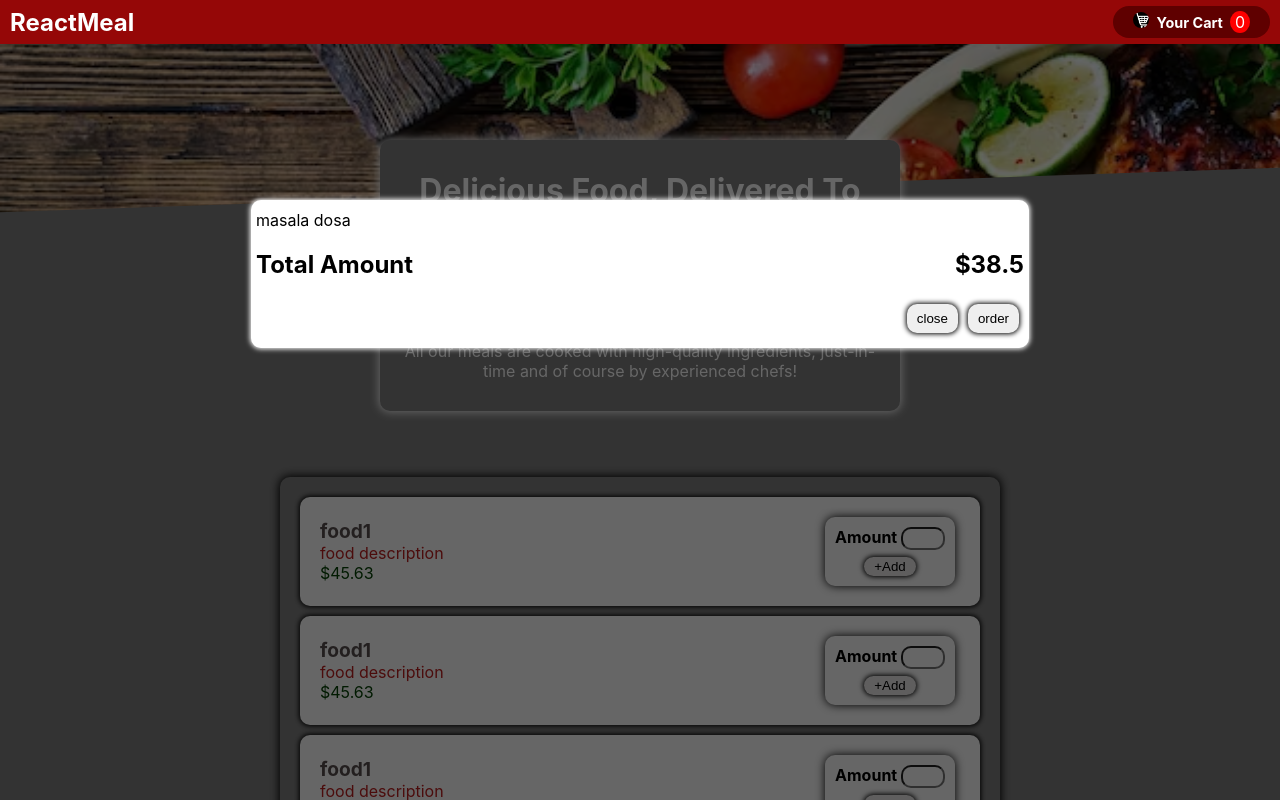
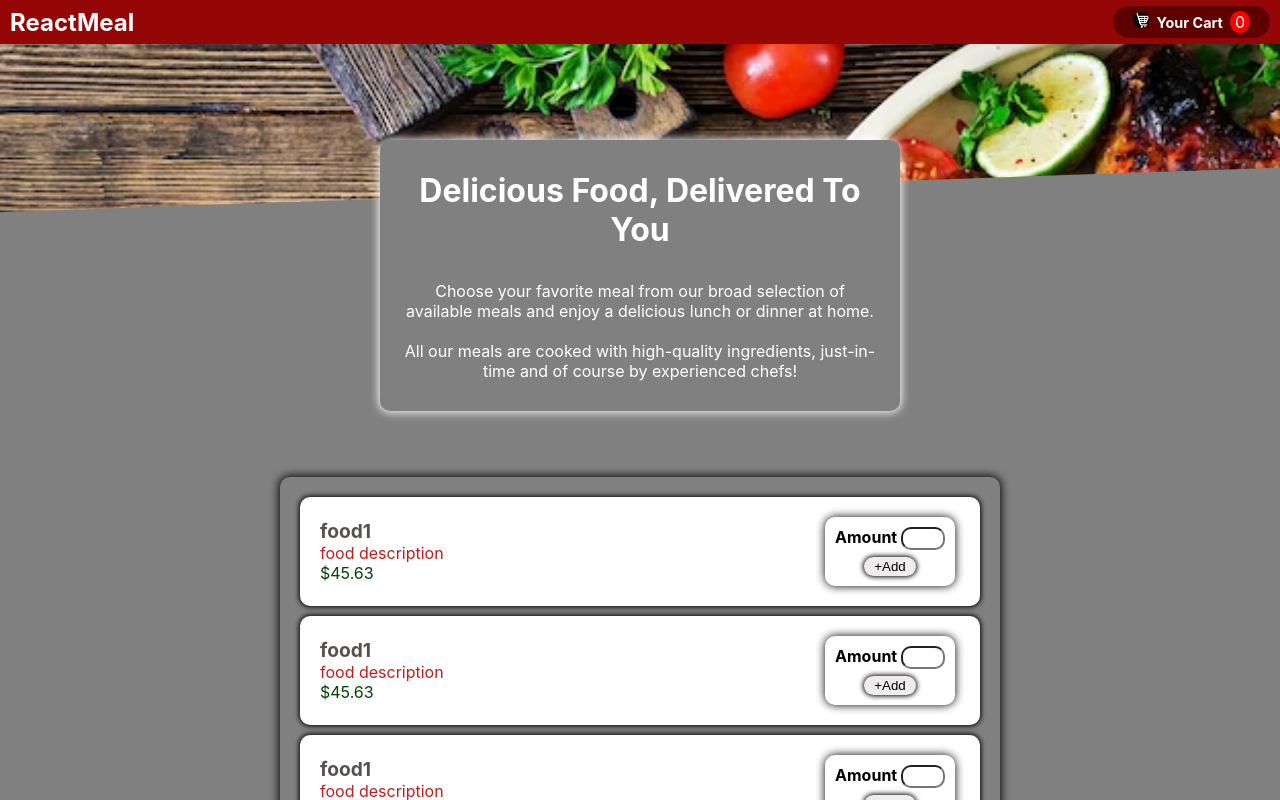
Before and after one commit to i-m-rishabh/my-restaurant-app-react, a React (Create React App) app: page / in a window 1280 px wide. Shown: the top 800 px of the page. Built offline with nearby package versions, Linux system fonts and the light colour scheme.

Commit message:
added cart open and cart close functionality

```diff
--- a/src/App.js
+++ b/src/App.js
@@ -3,13 +3,21 @@ import FoodList from "./components/Meals/FoodList";
 import Summary from "./components/Summary";
 import './App.css';
 import ItemCart from "./components/Cart/ItemCart";
+import { useState } from "react";
 const App = () => {
+  const [isCartOpen, setCartOpen] = useState(false);
+  function handleCardClick(){
+    setCartOpen(true);
+  }
+  function handleCartClose(){
+    setCartOpen(false);
+  }
   return(
     <div className='app'>
-      <Header />
+      <Header onCartOpen={handleCardClick} />
       <Summary />
       <FoodList />
-      <ItemCart />
+      {isCartOpen && <ItemCart onCartClose={handleCartClose} />}
     </div>
   )
 }
--- a/src/components/Cart/Cart.js
+++ b/src/components/Cart/Cart.js
@@ -1,8 +1,8 @@
 import classes from './cart.module.css';
 import myImage from '../../images/cart_logo.png';
-const Cart = () => {
+const Cart = (props) => {
     return(
-        <div className={classes.cart}>
+        <div className={classes.cart} onClick={()=>{props.onCartOpen()}}>
             <div className={classes.logo}>
                 <img src={myImage} alt="" />
             </div>
--- a/src/components/Cart/ItemCart.js
+++ b/src/components/Cart/ItemCart.js
@@ -1,7 +1,7 @@
 import { createPortal } from 'react-dom';
 import classes from './itemCart.module.css'
 
-const ItemCart = () => {
+const ItemCart = (props) => {
     let  cartModal = <div className={classes.itemCart}>
                          <div className={classes.modal}>
                              <div className={classes.itemList}>
@@ -12,7 +12,7 @@ const ItemCart = () => {
                                 <h2>$38.5</h2>
                              </div>
                              <div className={classes.buttonGroup}>
-                                <button className={classes.button}>close</button>
+                                <button className={classes.button} onClick={()=>{props.onCartClose()}}>close</button>
                                 <button className={classes.button}>order</button>
                              </div>
                         </div>
--- a/src/components/Layout/Header.js
+++ b/src/components/Layout/Header.js
@@ -1,11 +1,11 @@
 import classes from './header.module.css';
 import Cart from '../Cart/Cart.js';
-const Header = () => {
+const Header = (props) => {
     return(
         <div className={classes.header}>
             <div className={classes.nav}>
                 <div className={classes.logo}>ReactMeal</div>
-                <Cart />
+                <Cart onCartOpen={props.onCartOpen} onCartClose={props.onCartClose}/>
             </div>
         </div>
     )
```
